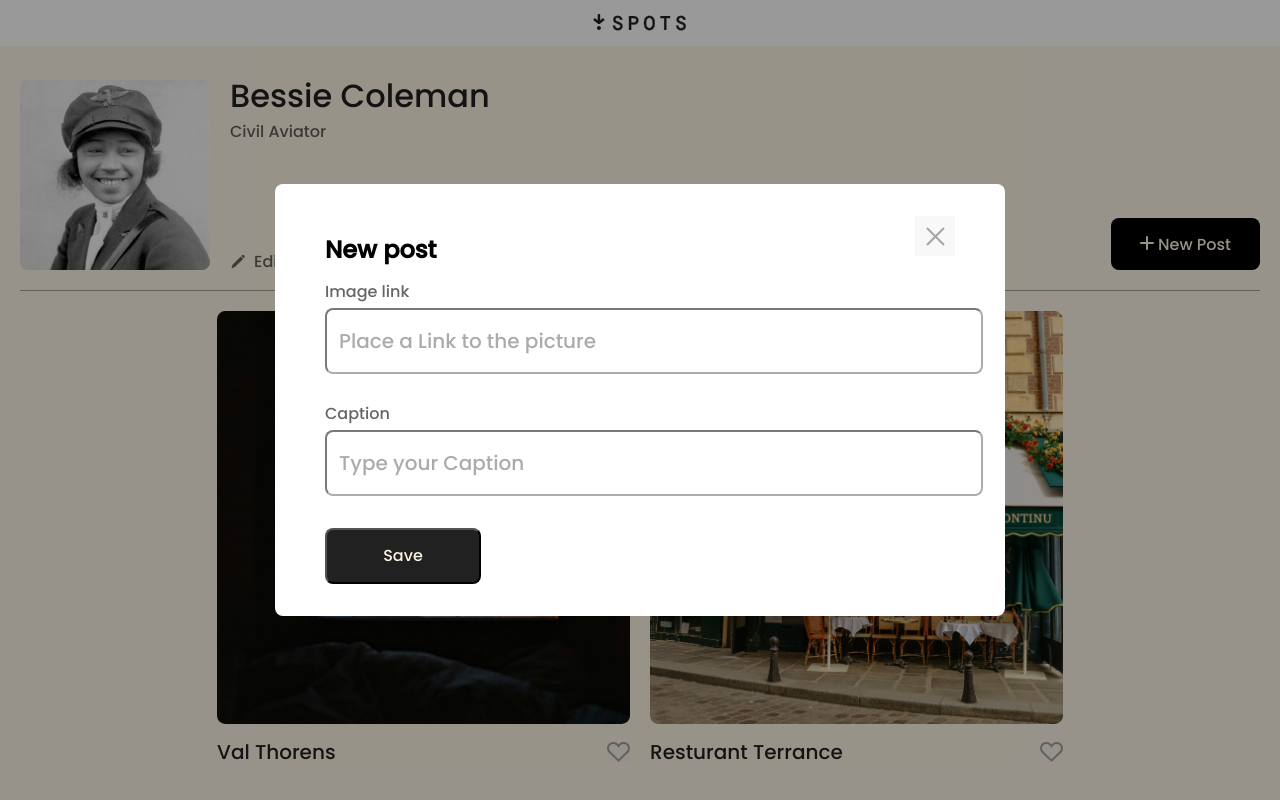
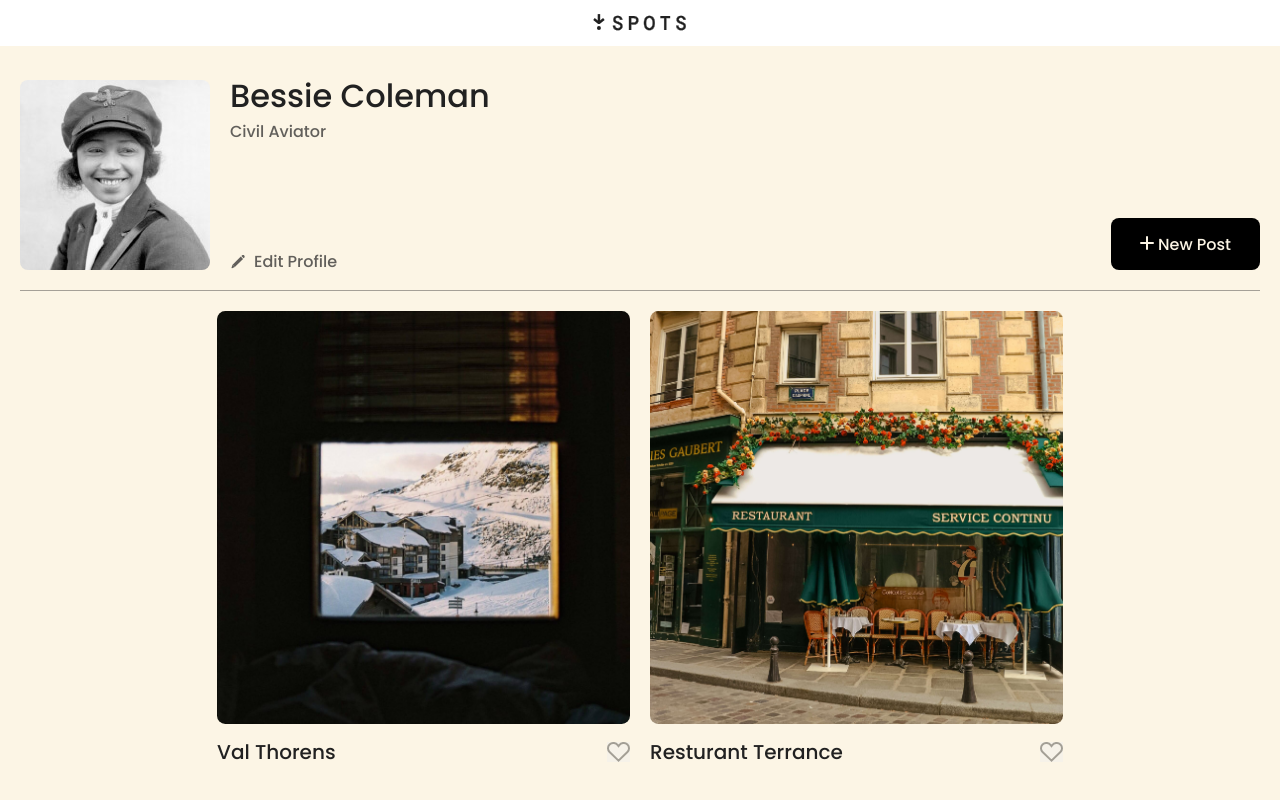
Before and after one commit to kelson20124/se_project_spots, a plain HTML site: page index.html in a window 1280 px wide. Shown: the top 800 px of the page. Drawn offline with Linux system fonts and the light colour scheme; grey boxes are pictures that could not be loaded.

Commit message:
caption update

```diff
--- a/index.html
+++ b/index.html
@@ -138,7 +138,7 @@
           </form>
         </div>
       </div>
-      <div class="modal modal__opened">
+      <div class="modal">
         <div class="modal__container">
           <button class="modal__close-btn"></button>
           <h2 class="modal_title">New post</h2>
@@ -151,10 +151,10 @@
                 class="modal__input"
             /></label>
 
-            <label for="description" class="modal__label"
+            <label for="caption-description-input" class="modal__label"
               >Caption<input
                 placeholder="Type your Caption"
-                id="description"
+                id="profile-description-input"
                 type="text"
                 class="modal__input"
             /></label>
```
